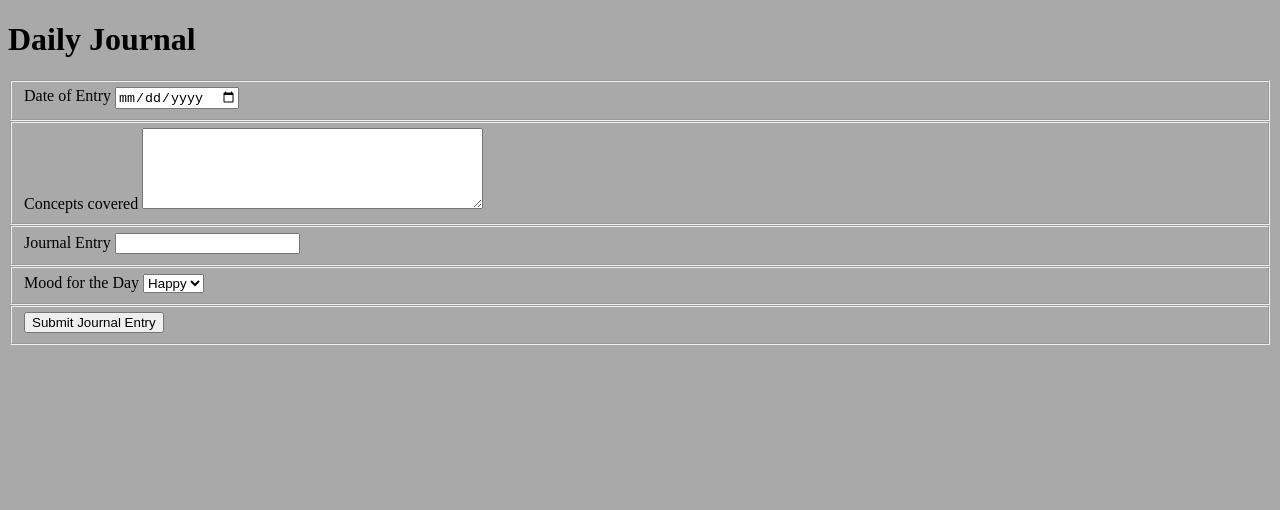
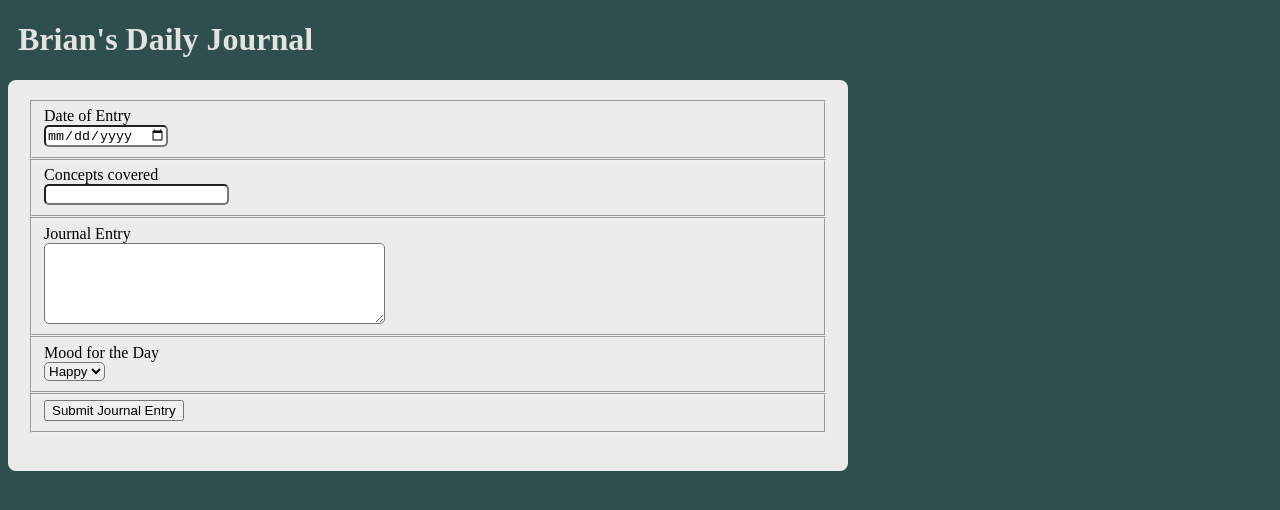
Before and after one commit to veloeditor/daily-journal, a plain HTML site: page src/index.html in a window 1280 px wide. Drawn offline with Linux system fonts and the light colour scheme.

Commit message:
additional ui tweaks

```diff
--- a/src/index.html
+++ b/src/index.html
@@ -4,11 +4,12 @@
     <meta charset="UTF-8">
     <meta name="viewport" content="width=device-width, initial-scale=1.0">
     <meta http-equiv="X-UA-Compatible" content="ie=edge">
-    <title>Daily Journal</title>
+    <title>Brian's Daily Journal</title>
     <link rel="stylesheet" href="styles/journals.css">
 </head>
 <body>
-    <h1>Daily Journal</h1>
+    <h1 class="journal_title">Brian's Daily Journal</h1>
+    <div class="container">
         <form action="">
             <fieldset>
                 <label for="journalDate">Date of Entry</label>
@@ -16,16 +17,16 @@
             </fieldset>
             <fieldset>
                 <label for="conceptsCovered">Concepts covered</label>
-            <!-- <input type="text" name="conceptsCovered" id="conceptsCovered"> -->
+                <input type="text" name="conceptsCovered" id="conceptsCovered">
+            </fieldset>
+            <fieldset>
+                <label for="journalEntry">Journal Entry</label>
+                <!-- <input type="text" name="journalEntry" id="journalEntry"> -->
                 <textarea name="message" rows="5" cols="40"></textarea>
             </fieldset>
             <fieldset>
-            <label for="journalEntry">Journal Entry</label>
-            <input type="text" name="journalEntry" id="journalEntry">
-        </fieldset>
-        <fieldset>
                 <label for="dailyMood">Mood for the Day</label>
-            <select name="cars">
+                <select name="mood">
                     <option value="Happy">Happy</option>
                     <option value="Sad">Sad</option>
                     <option value="Blah">Blah</option>
@@ -33,10 +34,11 @@
             </fieldset>
             <fieldset>
                 <!-- <label for="submitJournal">Submit Journal Entry</label> -->
-            <input type="submit" class="like" value="Submit Journal Entry" />
+                <input type="submit" class="" value="Submit Journal Entry">
             </fieldset>
             <br>
 
         </form>
+    </div>
 </body>
 </html>
--- a/src/styles/journals.css
+++ b/src/styles/journals.css
@@ -1,8 +1,37 @@
 body {
-    background-color: darkgray;
+    background-color: darkslategrey;
+    /* font-family: 'Roboto', sans-serif; */
 }
 
-form {
+.journal_title {
+    color: rgb(229, 226, 226);
+    /* text-align: center; */
+    padding-left: 10px;
+    font-weight: 700;
+}
+
+input[type=text], select {
     display: flex;
     flex-direction: column;
+    border-radius: 5px;
 }
+
+textarea[name="message"], select {
+    display: flex;
+    flex-direction: column;
+    border-radius: 5px;
+}
+
+input[type=date], select {
+    display: flex;
+    /* flex-direction: column; */
+    border-radius: 5px;
+}
+
+div.container {
+    border-radius: 8px;
+    background-color: rgb(238, 235, 235);
+    padding: 20px;
+    max-width: 800px;
+
+  }
```
Lines whose indentation alone changed are shown as unchanged.
